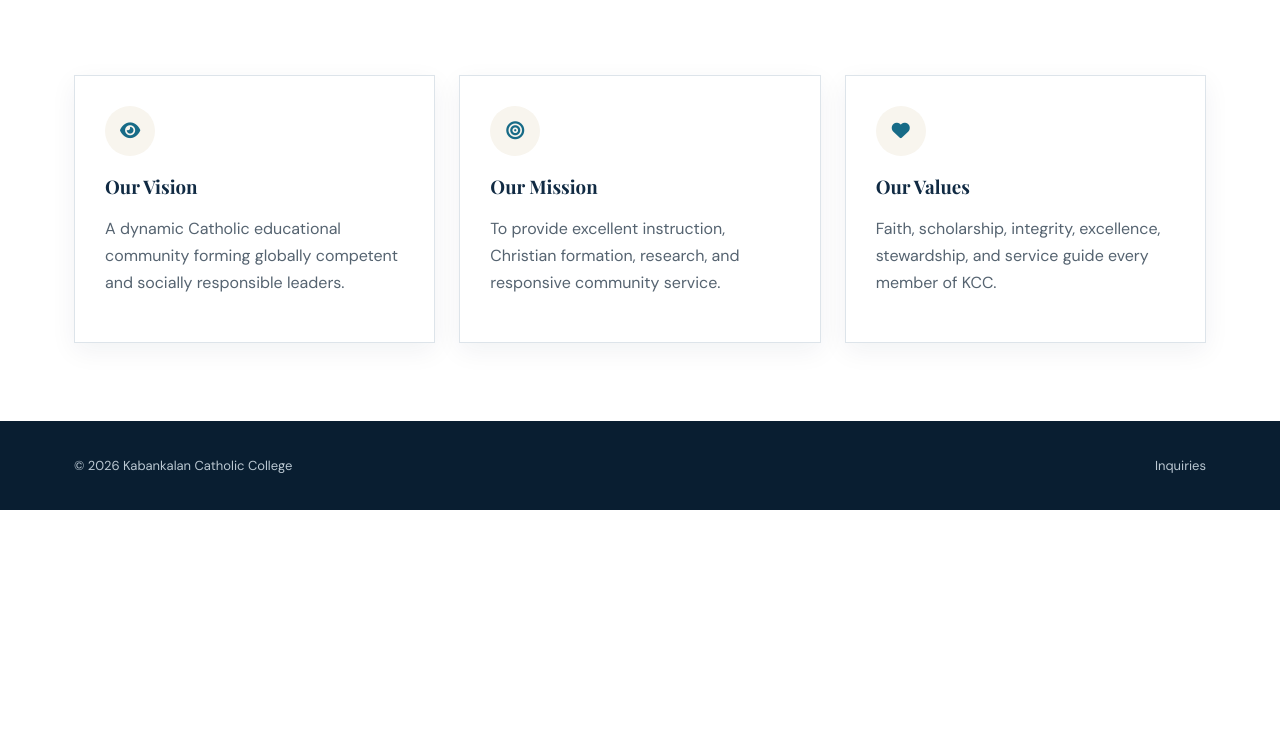
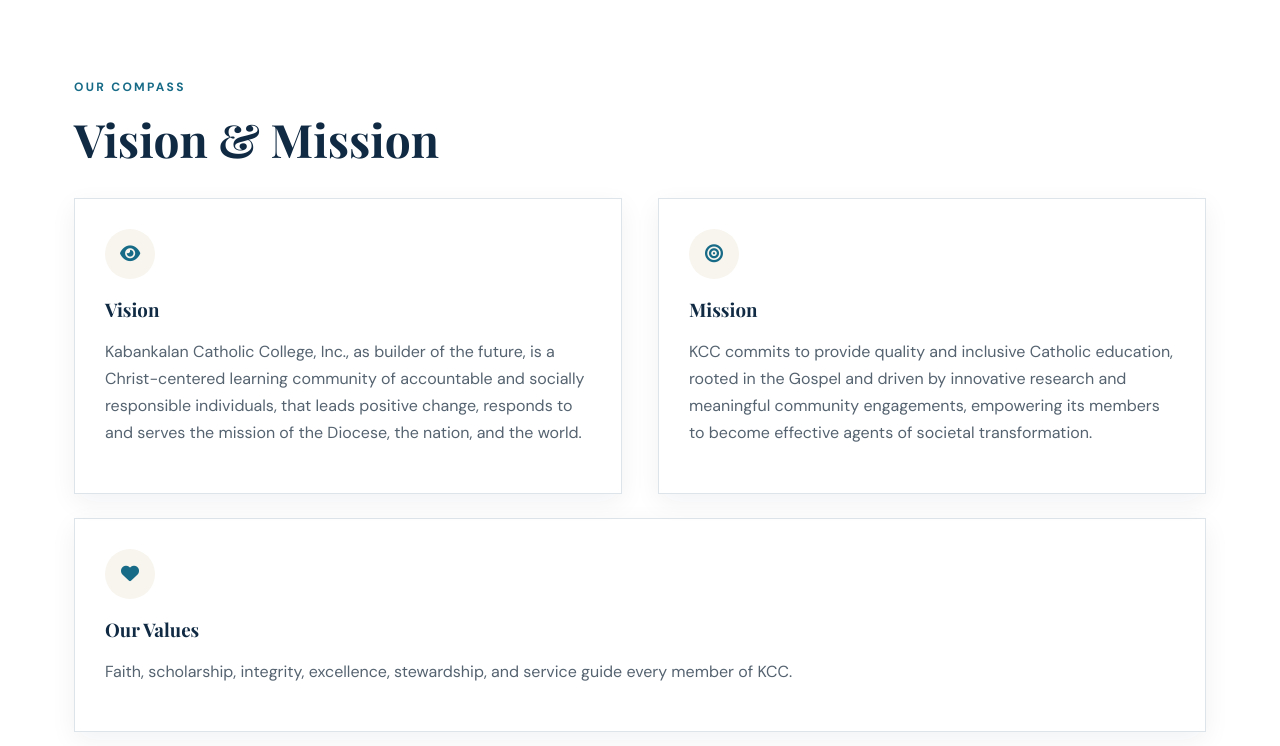
Before and after one commit to cjcansancio029-hub/Cansancio-project-2, a plain HTML site: page about.html in a window 1280 px wide. Shown: the part 834-1580 px from the top of the page. Before the commit the page ends 1344 px from the top, so only its background shows below. Drawn offline with nearby package versions, Linux system fonts and the light colour scheme.

Commit message:
adding mission and vision

```diff
--- a/about.html
+++ b/about.html
@@ -19,11 +19,15 @@
       <div><span class="section-label">About KCC</span><h2 style="font-family:'Playfair Display';font-size:46px;margin:12px 0">A tradition of excellence and service</h2><p style="color:var(--text);line-height:1.8">Kabankalan Catholic College is committed to providing holistic education that develops competent professionals, responsible citizens, and persons of faith. Our learning community combines academic rigor with values formation and community engagement.</p><p style="color:var(--text);line-height:1.8">We prepare students not only for successful careers, but also for lives marked by integrity, compassion, and service to society.</p></div>
       <img class="photo" src="https://images.unsplash.com/photo-1562774053-701939374585?auto=format&fit=crop&w=900&q=85" alt="KCC campus community">
     </div></section>
-    <section class="content" style="padding-top:0"><div class="grid-3">
-      <article class="card"><i class="fa-solid fa-eye"></i><h3>Our Vision</h3><p>A dynamic Catholic educational community forming globally competent and socially responsible leaders.</p></article>
-      <article class="card"><i class="fa-solid fa-bullseye"></i><h3>Our Mission</h3><p>To provide excellent instruction, Christian formation, research, and responsive community service.</p></article>
-      <article class="card"><i class="fa-solid fa-heart"></i><h3>Our Values</h3><p>Faith, scholarship, integrity, excellence, stewardship, and service guide every member of KCC.</p></article>
-    </div></section>
+    <section class="content" style="padding-top:0">
+      <span class="section-label">Our Compass</span>
+      <h2 style="font-family:'Playfair Display';font-size:46px;margin:12px 0 28px">Vision &amp; Mission</h2>
+      <div class="grid-2">
+        <article class="card"><i class="fa-solid fa-eye"></i><h3>Vision</h3><p>Kabankalan Catholic College, Inc., as builder of the future, is a Christ-centered learning community of accountable and socially responsible individuals, that leads positive change, responds to and serves the mission of the Diocese, the nation, and the world.</p></article>
+        <article class="card"><i class="fa-solid fa-bullseye"></i><h3>Mission</h3><p>KCC commits to provide quality and inclusive Catholic education, rooted in the Gospel and driven by innovative research and meaningful community engagements, empowering its members to become effective agents of societal transformation.</p></article>
+      </div>
+      <article class="card" style="margin-top:24px"><i class="fa-solid fa-heart"></i><h3>Our Values</h3><p>Faith, scholarship, integrity, excellence, stewardship, and service guide every member of KCC.</p></article>
+    </section>
   </main>
   <footer><div class="footer-inner"><span>&copy; 2026 Kabankalan Catholic College</span><div class="footer-links"><a href="contact.html">Inquiries</a></div></div></footer>
   <script src="assets/js/main.js"></script>
```
